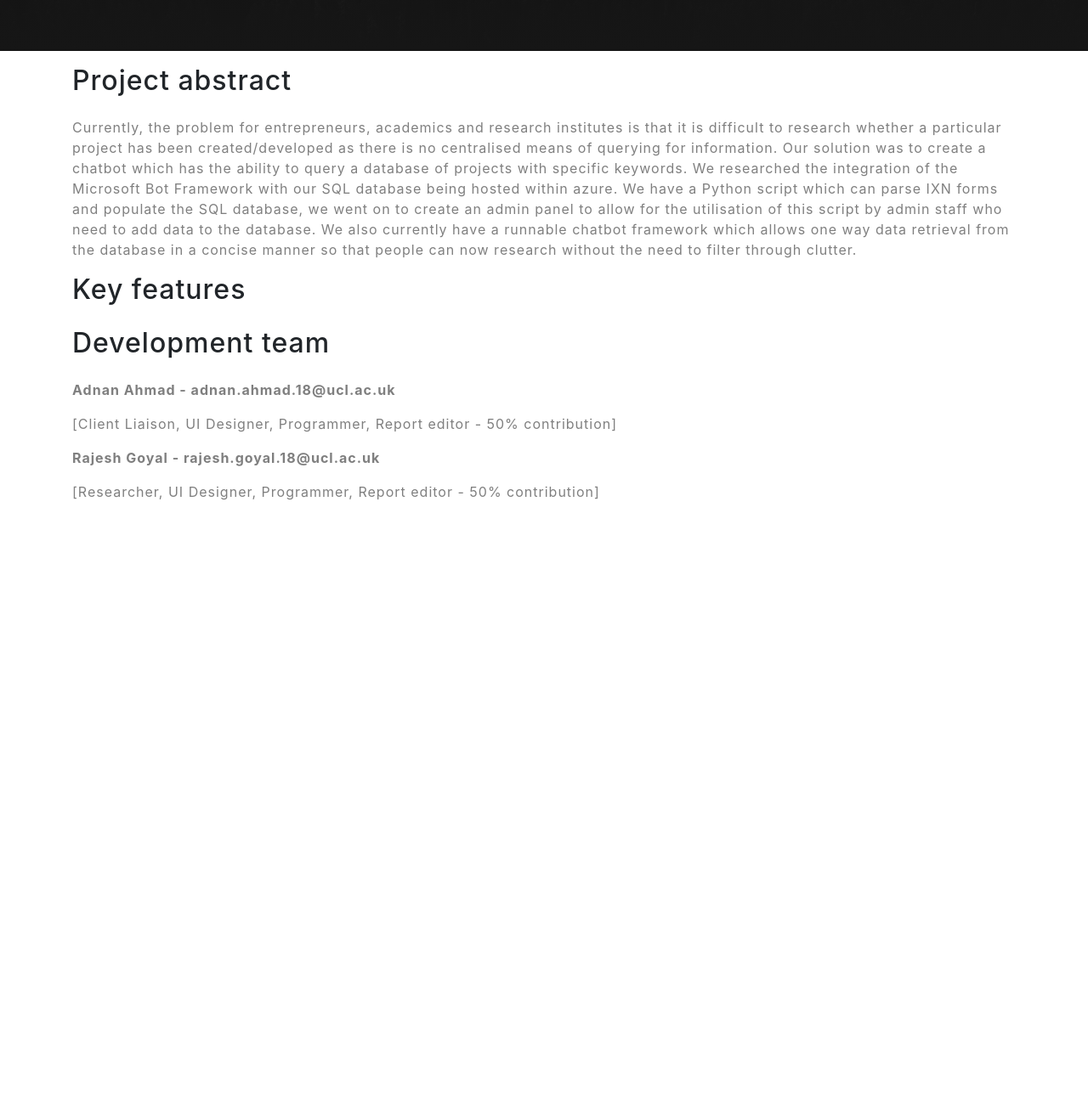
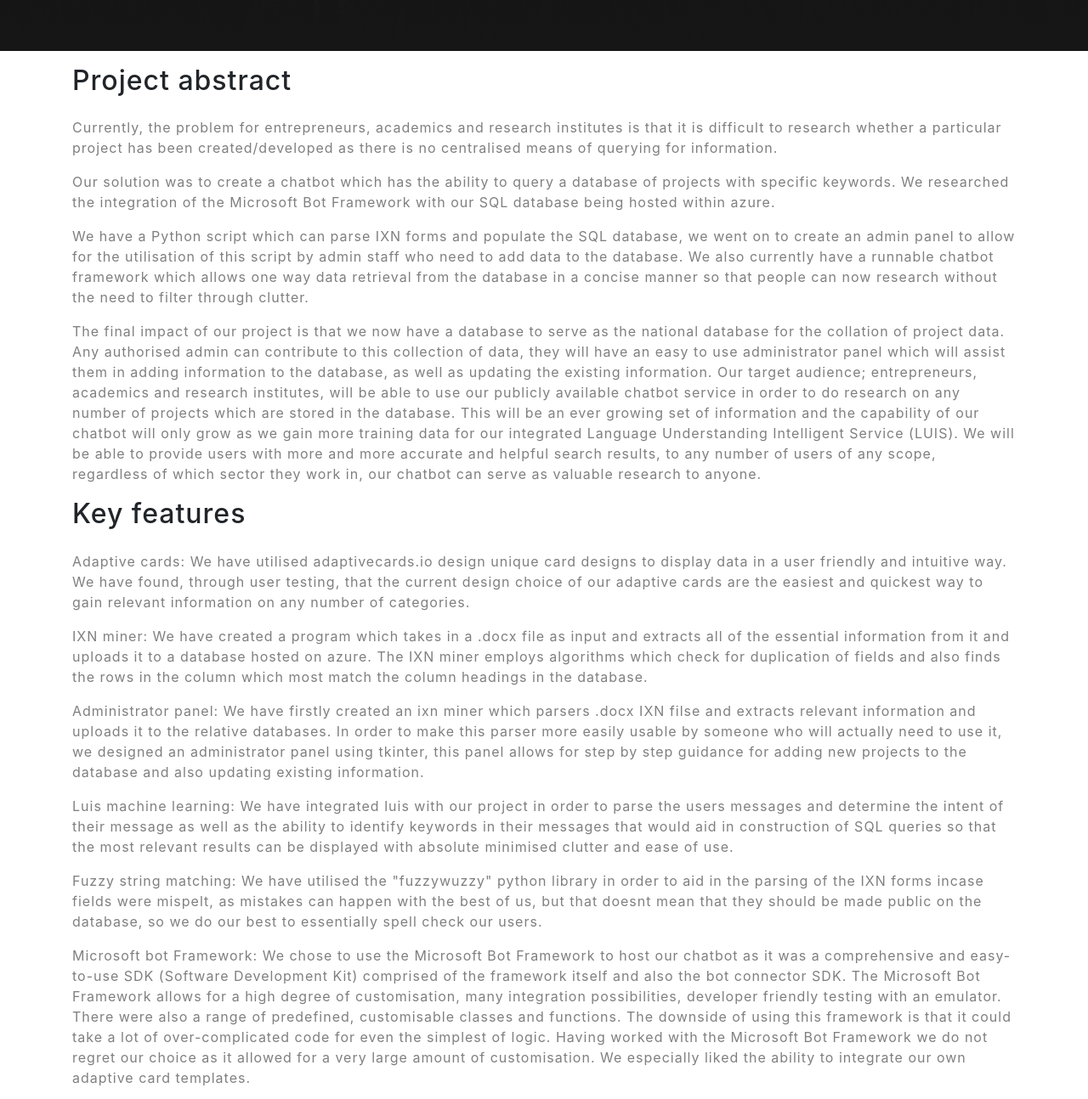
Before and after one commit to GCHeroes1/Group42Website, a website with bundled scripts: page index.html in a window 1280 px wide. Shown: the part 740-2034 px from the top of the page at 85% size. Before the commit the page ends 1347 px from the top, so only its background shows below. Built offline with nearby package versions, Linux system fonts and the light colour scheme.

Commit message:
Index.html finished
Took 45 minutes

```diff
--- a/index.html
+++ b/index.html
@@ -85,14 +85,26 @@
         <h2 class="text-black mb-4">Project abstract</h2>
         <p class="text-black-50">Currently, the problem for entrepreneurs, academics and research institutes is that it
           is difficult to research whether a particular project has been created/developed as there is no centralised
-          means of querying for information. Our solution was to create a chatbot which has the ability to query a
+          means of querying for information.</p>
+        <p class="text-black-50"> Our solution was to create a chatbot which has the ability to query a
           database of projects with specific keywords. We researched the integration of the Microsoft Bot Framework
-          with our SQL database being hosted within azure. We have a Python script which can parse IXN forms and
-          populate the SQL database, we went on to create an admin panel to allow for the utilisation of this script
-          by admin staff who need to add data to the database. We also currently have a runnable chatbot framework
-          which allows one way data retrieval from the database in a concise manner so that people can now research
-          without the need to filter through clutter.
+          with our SQL database being hosted within azure. </p>
+        <p class="text-black-50">We have a Python script which can parse IXN forms and populate the SQL database,
+          we went on to create an admin panel to allow for the utilisation of this script by admin staff who need to
+          add data to the database. We also currently have a runnable chatbot framework which allows one way data
+          retrieval from the database in a concise manner so that people can now research without the need to filter
+          through clutter.
         </p>
+        <p class="text-black-50">The final impact of our project is that we now have a database to serve as the national
+        database for the collation of project data. Any authorised admin can contribute to this collection of data, they
+        will have an easy to use administrator panel which will assist them in adding information to the database,
+        as well as updating the existing information. Our target audience; entrepreneurs, academics and research
+        institutes, will be able to use our publicly available chatbot service in order to do research on any number
+        of projects which are stored in the database. This will be an ever growing set of information and the
+        capability of our chatbot will only grow as we gain more training data for our integrated Language
+        Understanding Intelligent Service (LUIS). We will be able to provide users with more and more accurate and
+        helpful search results, to any number of users of any scope, regardless of which sector they work in, our
+        chatbot can serve as valuable research to anyone. </p>
 <!--        ▪ A 3-6 sentences abstract about the project. It should include the following-->
 <!--        contents-->
 <!--        — Problem statement-->
@@ -113,9 +125,38 @@
     <div class="row">
       <div class="col-lg-12 mx-auto">
         <h2 class="text-black mb-4">Key features</h2>
+        <p class="text-black-50"> Adaptive cards: We have utilised adaptivecards.io design unique card designs to
+        display data in a user friendly and intuitive way. We have found, through user testing, that the current
+        design choice of our adaptive cards are the easiest and quickest way to gain relevant information on any
+        number of categories. </p>
+        <p class="text-black-50"> IXN miner: We have created a program which takes in a .docx file as input and extracts
+          all of the essential information from it and uploads it to a database hosted on azure. The IXN miner employs
+          algorithms which check for duplication of fields and also finds the rows in the column which most match the
+          column headings in the database. </p>
+        <p class="text-black-50"> Administrator panel: We have firstly created an ixn miner which parsers .docx IXN
+        filse and extracts relevant information and uploads it to the relative databases. In order to make this parser
+        more easily usable by someone who will actually need to use it, we designed an administrator panel using
+        tkinter, this panel allows for step by step guidance for adding new projects to the database and also updating
+        existing information. </p>
+        <p class="text-black-50"> Luis machine learning: We have integrated luis with our project in order to parse the
+        users messages and determine the intent of their message as well as the ability to identify keywords in their
+        messages that would aid in construction of SQL queries so that the most relevant results can be displayed with
+        absolute minimised clutter and ease of use. </p>
+        <p class="text-black-50"> Fuzzy string matching: We have utilised the "fuzzywuzzy" python library in order
+        to aid in the parsing of the IXN forms incase fields were mispelt, as mistakes can happen with the best of us,
+        but that doesnt mean that they should be made public on the database, so we do our best to essentially spell
+        check our users. </p>
+        <p class="text-black-50"> Microsoft bot Framework: We chose to use the Microsoft Bot Framework to host our
+        chatbot as it was a comprehensive and easy-to-use SDK (Software Development Kit) comprised of the framework
+        itself and also the bot connector SDK. The Microsoft Bot Framework allows for a high degree of customisation,
+        many integration possibilities, developer friendly testing with an emulator. There were also a range of
+        predefined, customisable classes and functions. The downside of using this framework is that it could take
+        a lot of over-complicated code for even the simplest of logic. Having worked with the Microsoft Bot Framework
+        we do not regret our choice as it allowed for a very large amount of customisation. We especially liked the
+        ability to integrate our own adaptive card templates. </p>
+<!--        <p class="text-black-50"> TODO: Anything else? </p>-->
       </div>
     </div>
-    <!--<img src="img/ipad.png" class="img-fluid" alt="">-->
   </div>
 </section>
 
```
